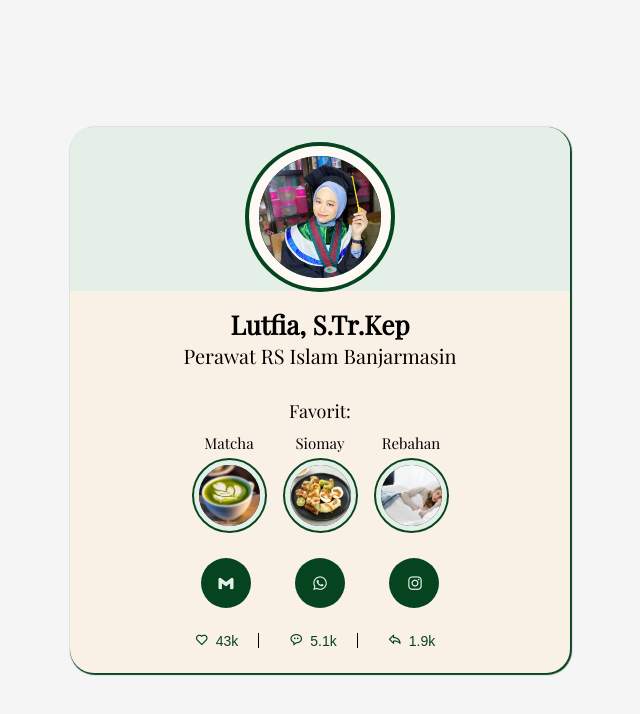
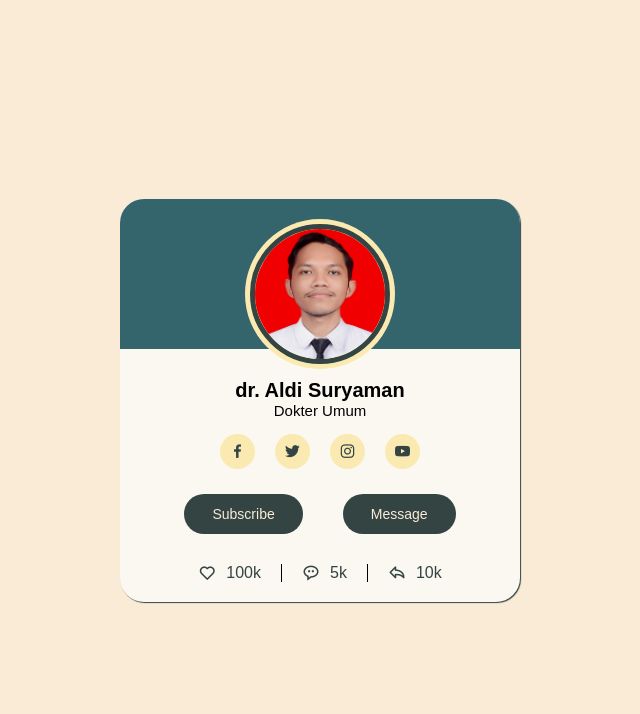
Before and after one commit to THElapan8/ProfilLutfia, a plain HTML site: page index.html in a window 1280 px wide. Shown: the whole page, without its empty margins (320-960 px from the left). Drawn offline with nearby package versions, Linux system fonts and the light colour scheme.

Commit message:
Add files via upload

```diff
--- a/index.html
+++ b/index.html
@@ -1,76 +1,46 @@
 <!DOCTYPE html>
-<html lang="id">
+<html lang="en">
 <head>
     <meta charset="UTF-8">
     <meta name="viewport" content="width=device-width, initial-scale=1.0">
-    <title>Profil Lutfia</title>
+    <title>Pikachu Profile</title>
     <link rel="stylesheet" href="style.css">
-    <link href='https://unpkg.com/boxicons@2.1.4/css/boxicons.min.css' rel='stylesheet'>
+    <link href='https://unpkg.com/boxicons@2.1.4/css/boxicons.min.css'
+    rel='stylesheet'>
 </head>
 <body>
-    <div class="profil">
-        <div class="foto">
-            <img src="./Lutfia.jpg" alt="Lutfia" class="lutfia">
+    <div class="container">
+        <div class="profile-p">
+            <img src="./Aldicrop.jpg" alt="Aldi" class="pikachu-img">
         </div>
 
-        <div class="data-diri">
-            <span class="nama">Lutfia, S.Tr.Kep</span>
-            <span class="kerja">Perawat RS Islam Banjarmasin</span>
+        <div class="mydata">
+            <span class="name">dr. Aldi Suryaman</span>
+            <span class="job">Dokter Umum</span>
         </div>
 
-        <div class="fakta-unik">
-            <div class="fakta">
-                <span>Favorit:</span>
-            </div>
-            <div class="unik" class="minuman">
-                <span class="matcha">Matcha</span>
-                <div>
-                 <img src="./matcha.jpg" alt="matcha">
-                </div>
-            </div>
-            <div class="unik" class="makanan">
-                <span class="siomay">Siomay</span>
-                <div>
-                  <img src="./siomay.jpeg" alt="siomay" >
-                </div>
-            </div>
-            <div class="unik" class="hobi">
-                <span class="Rebahan">Rebahan</span>
-                <div>
-                  <img src="./rebahan.jpg" alt="Rebahan" >
-                </div>
-            </div>
+        <div class="social">
+            <a href="#" class="link"><i class='bx bxl-facebook' ></i></a>
+            <a href="#" class="link"><i class='bx bxl-twitter'></i></a>
+            <a href="#" class="link"><i class='bx bxl-instagram' ></i></a>
+            <a href="#" class="link"><i class='bx bxl-youtube' ></i></a>
         </div>
 
-        <div class="kontak">
-            <a href="#" class="link">
-                <i class='bx bxl-gmail'></i>
-            </a>
-            <a href="#" class="link">
-                <i class='bx bxl-whatsapp' ></i>
-            </a>
-            <a href="#" class="link">
-                <i class='bx bxl-instagram' ></i>
-            </a>
+        <div class="buttons">
+            <button class="btn" class="sub">Subscribe</button>
+            <button class="btn" class="msg">Message</button>
         </div>
 
         <div class="follower">
-            <a href="#" class="link">
-                <i class='bx bx-heart'>
-                    <span class="number">43k</span>
-                </i>
-            </a>
-            <a href="#" class="link">
-                <i class='bx bx-message-rounded-dots' >
-                    <span class="number">5.1k</span>
-                </i>
-            </a>
-            <a href="#" class="link">
-                <i class='bx bx-share' >
-                    <span class="number">1.9k</span>
-                </i>
-            </a>
+            <a href="#" class="link"><i class='bx bx-heart'> </i>
+            <span class="number">100k</span></a>
+            <a href="#" class="link"><i class='bx bx-message-rounded-dots'></i>
+            <span class="number">5k</span></a>
+            <a href="#" class="link"><i class='bx bx-share' ></i>
+            <span class="number">10k</span></a>
         </div>
+
+
     </div>
 </body>
 </html>
--- a/style.css
+++ b/style.css
@@ -1,156 +1,125 @@
-@import url('https://fonts.googleapis.com/css2?family=Playfair+Display&display=swap');
-
 * {
-    font-family: "Playfair Display", serif;
-  font-optical-sizing: auto;
-  font-weight: 400;
-  font-style: normal;
-  box-sizing: border-box;
-  margin: 0;
-  padding: 0;
+    margin: 0;
+    padding: 0;
+    box-sizing: border-box;
+    font-family: Arial, Helvetica, sans-serif;
 }
 
 body {
     display: flex;
+    height: 100vh;
+    align-items: center;
     justify-content: center;
-    align-items: center;
-    height: 100vh;
-    background-color: whitesmoke;
+    background-color: antiquewhite;
 }
 
-.profil {
+.container {
     display: flex;
     flex-direction: column;
     align-items: center;
-    max-width: 500px;
+    max-width: 400px;
     width: 100%;
-    box-shadow: 1px 1px 1px 1px #064420;
+    background-color: #FAF8F1;
     border-radius: 24px;
-    background-color: #FAF1E6;
+    padding: 20px;
+    box-shadow: 1px 1px 1px #334443;
     position: relative;
 }
 
-.profil::before {
+.container::before{
     content: '';
-    background-color: #E4EFE7;
     position: absolute;
+    height: 150px;
     width: 100%;
-    height: 30%;
+    top: 0;
+    left: 0;
+    background-color: #34656D;
     border-radius: 24px 24px 0 0;
 }
 
-.profil .foto {
+.container .profile-p {
+    background-color: #FAEAB1;
     position: relative;
     height: 150px;
     width: 150px;
     border-radius: 50%;
-    padding: 4px;
-    background-color:#064420 ;
-    margin: 15px 0;
+    padding: 5px;
 }
 
-.lutfia {
-    width: 100%;
-    height: 100%;
-    border-radius: 50%;
-    object-fit: cover;
-    border: 10px solid #FDFAF6;
-}
-
-.profil .data-diri {
-    display: flex;
-    flex-direction: column;
-    align-items: center;
-    margin-bottom: 30px;
-}
-
-.data-diri .nama {
-    font-size: 26px;
-    font-weight: 600;
-}
-
-.data-diri .kerja {
-    font-size: 20px;
-    font-weight: 500;
-}
-
-.profil .fakta-unik {
-    display: grid;
-    grid-template-columns: repeat(3, 1fr);
-    row-gap: 10px;
-    column-gap: 1rem;
-    justify-content: center;
-    align-items: center;
-    justify-items: center;
-    text-align: center;
-}
-
-.fakta-unik .fakta {
-    grid-column: span 3;
-    font-size: 18px;
-    font-weight: 500;
-}
-
-.fakta-unik .unik {
-    display: flex;
-    flex-direction: column;
-    font-size: 15px;
-}
-
-.unik > span {
-    margin-bottom: 5px;
-}
-
-.unik > div {
-    position: relative;
-    height: 75px;
-    width: 75px;
-    border-radius: 50%;
-    padding: 2px;
-    background-color: #064420;
-}
-
-.unik img {
+.pikachu-img {
     height: 100%;
     width: 100%;
     object-fit: cover;
     border-radius: 50%;
-    border: 5px solid #E4EFE7;
+    border: 5px solid #334443;
 }
 
-.profil .kontak {
-    margin: 25px;
+.container .mydata {
+    display: flex;
+    flex-direction: column;
+    align-items: center;
+    margin-top: 10px;
+}
+
+.mydata .name {
+    font-size: 20px;
+    font-weight: 550;
+}
+
+.mydata .job {
+    font-size: 15px;
+    font-weight: 500;
+}
+
+.container .social {
     display: flex;
     align-items: center;
+    margin-top: 15px;
 }
 
-.kontak .link {
-    height: 50px;
-    width: 50px;
-    background-color: #064420;
-    color: #E4EFE7;
+.social .link {
+    display: flex;
+    justify-content: center;
+    align-items: center;
+    background-color: #FAEAB1;
+    text-decoration: none;
+    height: 35px;
+    width: 35px;
+    font-size: 18px;
+    margin: 0 10px;
     border-radius: 50%;
+    color: #334443;
+}
+
+.container .buttons {
     display: flex;
     align-items: center;
-    justify-content: center;
-    font-size: 18px;
-    text-decoration: none;
-    margin: 0 22px;
-    border: 2px solid transparent;
+    margin-top: 15px;
 }
 
-.kontak .link:hover{
-    transition: all 0.3s ease-in-out;
-    background-color: #E4EFE7;
-    color: #064420;
-    border: 2px solid #064420;
+.buttons .btn {
+    margin: 10px 20px;
+    padding: 10px 26px;
+    border-radius: 24px;
+    border: 2px solid transparent;
+    background-color: #334443;
+    color: antiquewhite;
+    font-weight: 500;
+    font-size: 14px;
+    cursor: pointer;
+    transition: all 0.3s ease;
 }
 
-.profil .follower {
+.btn:hover {
+    background-color: antiquewhite;
+    color: #334443;
+    border: 2px solid #34656D;
+}
+
+.container .follower {
     display: flex;
     align-items: center;
-    margin-bottom: 25px;
-
+    margin-top: 20px;
 }
 
 .follower .link {
@@ -158,17 +127,16 @@ body {
     align-items: center;
     padding:0 20px;
     border-right: 1px solid black;
-    color: #064420;
-    font-size: 14px;
-    margin-right: 10px;
+    color: #334443;
 }
 
 .link:last-child {
     border-right: none;
 }
 
-.number {
-    font-family: sans-serif;
+.follower i {
+    font-size: 18px;
+    margin-right: 10px;
 }
 
 a {
```
Also changed, not shown: Aldicrop.jpg (added).
